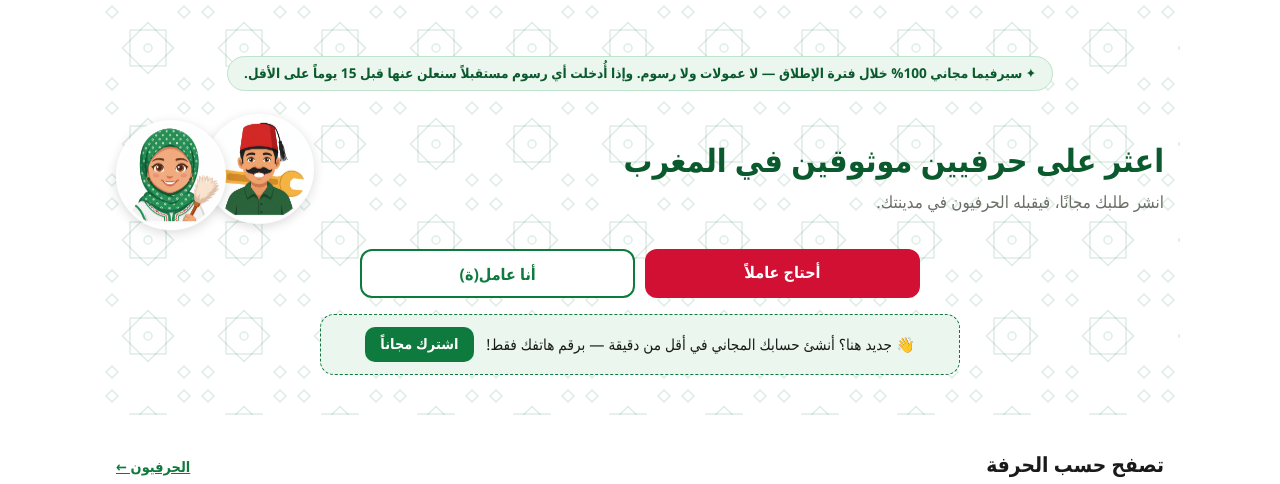
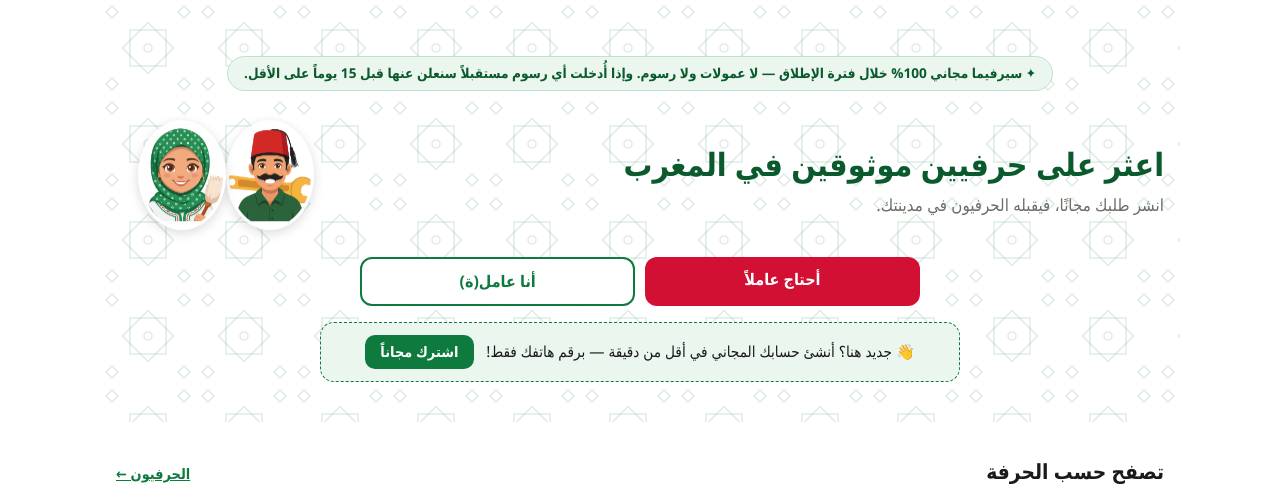
Before and after one commit to elghazihamza1-collab/servima, a Flask app: page / in a window 1280 px wide. Shown: the part 63-547 px from the top of the page. Run offline with Flask 3, Linux system fonts and the light colour scheme; data that the repository does not hold is empty.

Commit message:
Add files via upload

```diff
--- a/templates/home.html
+++ b/templates/home.html
@@ -10,8 +10,8 @@
       <p class="lede">{{ t('hero_subtitle') }}</p>
     </div>
     <div class="hero-duo" aria-hidden="true">
-      <img src="{{ url_for('static', filename='img/mascot-male.png') }}" alt="" loading="lazy">
-      <img src="{{ url_for('static', filename='img/mascot-female.png') }}" alt="" loading="lazy">
+      <span class="mascot-ring"><img src="{{ url_for('static', filename='img/mascot-male.png') }}" alt="" loading="lazy"></span>
+      <span class="mascot-ring"><img src="{{ url_for('static', filename='img/mascot-female.png') }}" alt="" loading="lazy"></span>
     </div>
   </div>
   <div class="hero-ctas compact">
```
